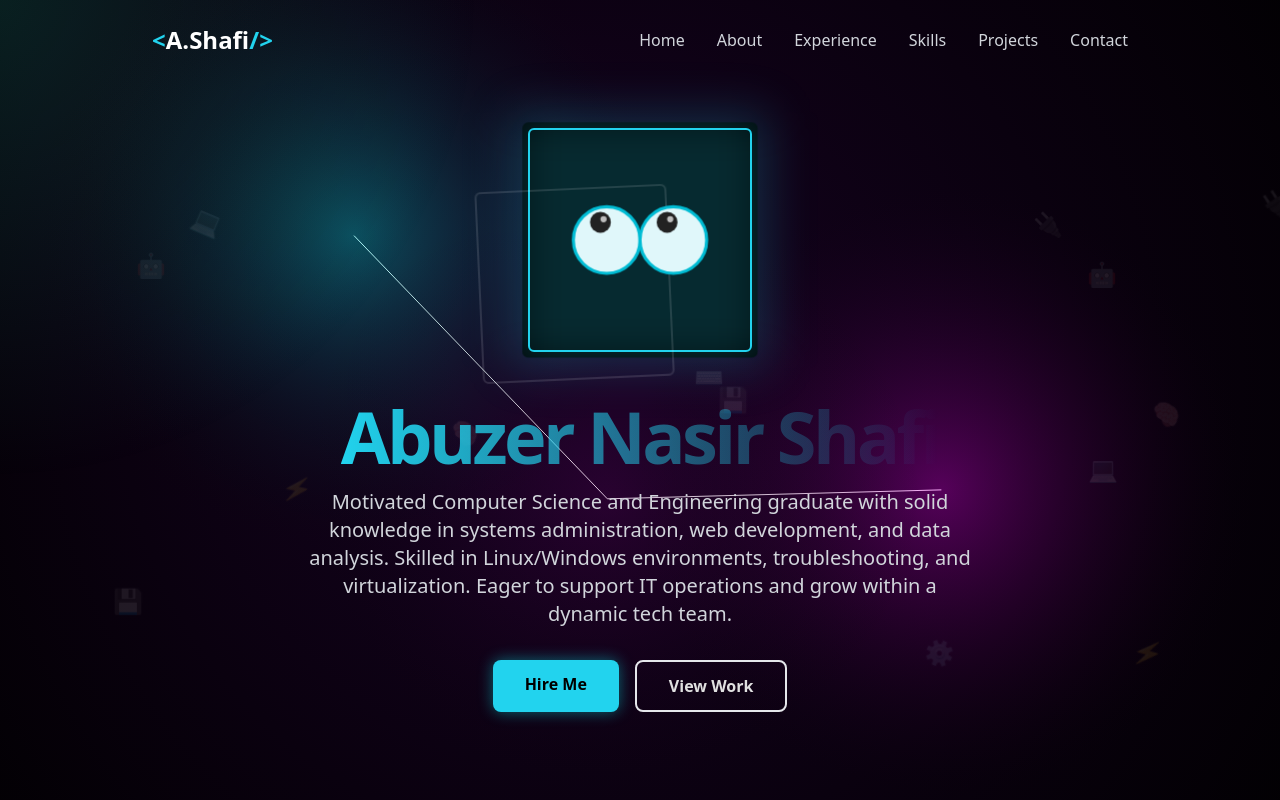
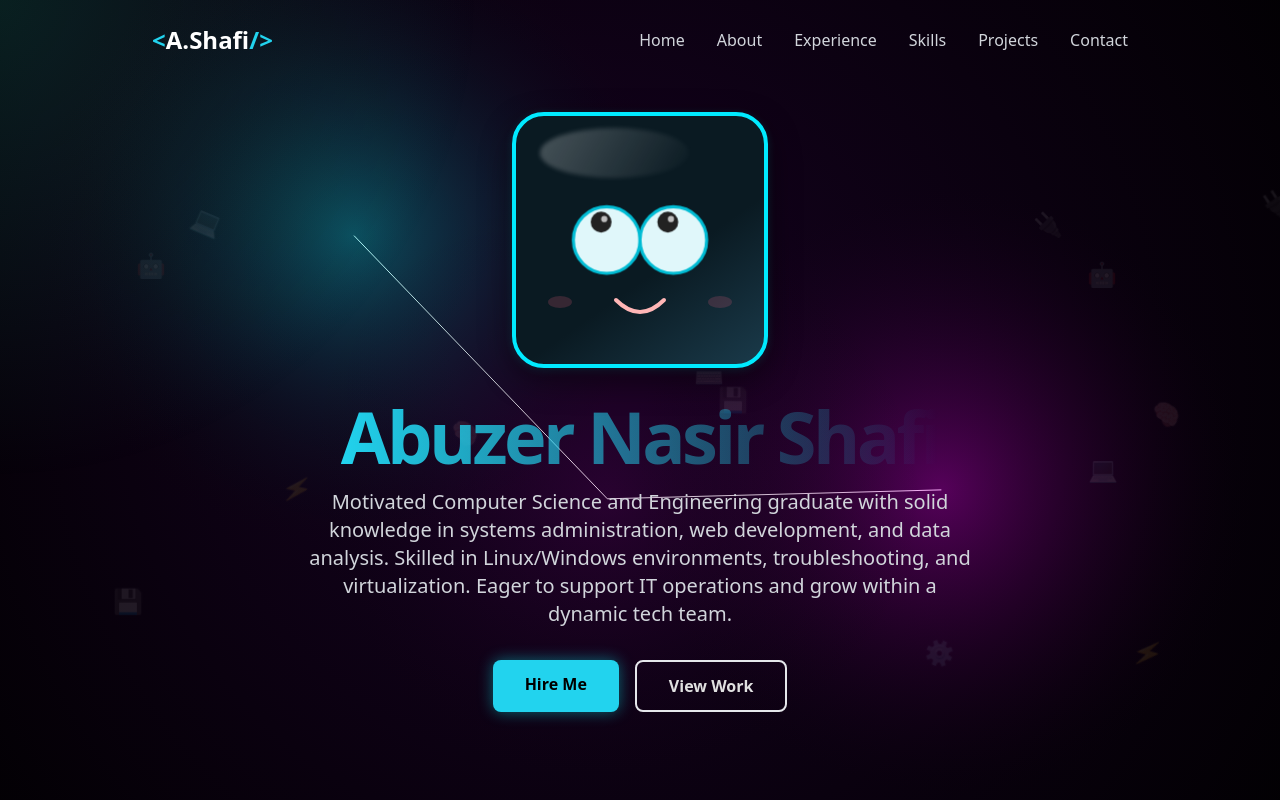
Before and after one commit to abuzer404/my-portfolio, a React (Vite) app: page / in a window 1280 px wide. Shown: the top 800 px of the page. Built offline with nearby package versions, Linux system fonts and the light colour scheme.

Commit message:
updated home.tsx

```diff
--- a/components/Home.tsx
+++ b/components/Home.tsx
@@ -60,12 +60,56 @@ const Home: React.FC = () => {
             style={{
               transform: 'perspective(1000px) rotateX(var(--rotateX, 0)) rotateY(var(--rotateY, 0))',
               transformStyle: 'preserve-3d',
+              boxShadow: '0 12px 32px 0 rgba(0,0,0,0.45), 0 2px 8px 0 rgba(0,255,255,0.15)',
+              borderRadius: '32px',
+              background: 'linear-gradient(145deg, #0a1a22 60%, #1a3a4a 100%)',
+              border: '4px solid #00eaff',
+              overflow: 'visible',
             }}
           >
-            <div className="absolute inset-0 bg-cyan-400/20 rounded-lg blur-xl"></div>
-            <div className="absolute inset-2 bg-black rounded-md" style={{ transform: 'translateZ(-20px)' }}></div>
-            <div className="absolute inset-4 border-2 border-cyan-400 rounded-md" style={{ transform: 'translateZ(0px)' }}></div>
-            <div className="absolute inset-8 border-2 border-magenta-500/50 rounded-md animate-pulse" style={{ transform: 'translateZ(20px)' }}></div>
+            {/* Glossy highlight */}
+            <div
+              style={{
+                position: 'absolute',
+                top: '12px',
+                left: '24px',
+                width: '60%',
+                height: '20%',
+                background: 'linear-gradient(120deg, rgba(255,255,255,0.25), rgba(255,255,255,0))',
+                borderRadius: '50%',
+                filter: 'blur(2px)',
+                pointerEvents: 'none',
+                zIndex: 2,
+              }}
+            />
+            {/* Blush/cheeks */}
+            <div
+              style={{
+                position: 'absolute',
+                left: '32px',
+                bottom: '56px',
+                width: '24px',
+                height: '12px',
+                background: 'rgba(255, 99, 132, 0.18)',
+                borderRadius: '50%',
+                filter: 'blur(0.5px)',
+                zIndex: 2,
+              }}
+            />
+            <div
+              style={{
+                position: 'absolute',
+                right: '32px',
+                bottom: '56px',
+                width: '24px',
+                height: '12px',
+                background: 'rgba(255, 99, 132, 0.18)',
+                borderRadius: '50%',
+                filter: 'blur(0.5px)',
+                zIndex: 2,
+              }}
+            />
+            {/* Eyes */}
             <div
               className="absolute top-1/2 left-1/2 w-32 h-16 md:w-40 md:h-20 -translate-x-1/2 -translate-y-1/2 flex items-center justify-center"
               style={{ transform: 'translateZ(40px) translateX(-50%) translateY(-50%)' }}
@@ -103,6 +147,20 @@ const Home: React.FC = () => {
                 />
               </svg>
             </div>
+            {/* Mouth */}
+            <svg
+              className="absolute left-1/2 bottom-6 md:bottom-10 w-20 h-8 -translate-x-1/2"
+              viewBox="0 0 80 32"
+              style={{ zIndex: 3 }}
+            >
+              <path
+                d="M16 8 Q40 32 64 8"
+                stroke="#ffb6b6"
+                strokeWidth="4"
+                fill="none"
+                strokeLinecap="round"
+              />
+            </svg>
           </div>
 
           <h1 className="text-4xl sm:text-5xl md:text-6xl lg:text-7xl font-bold tracking-tighter mb-4">
```
